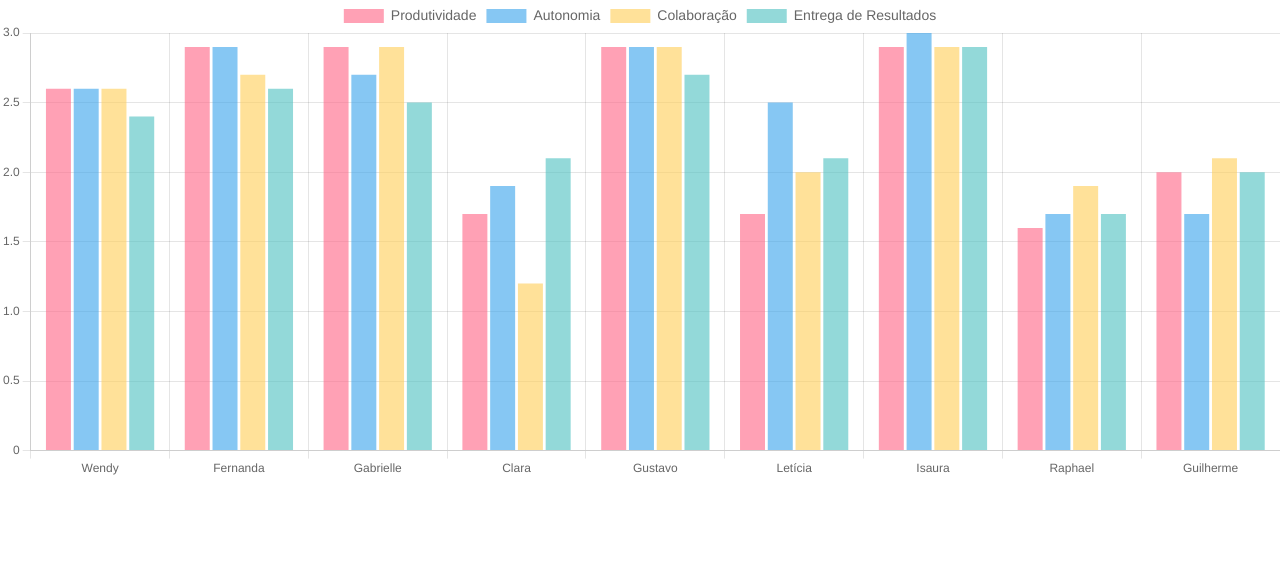
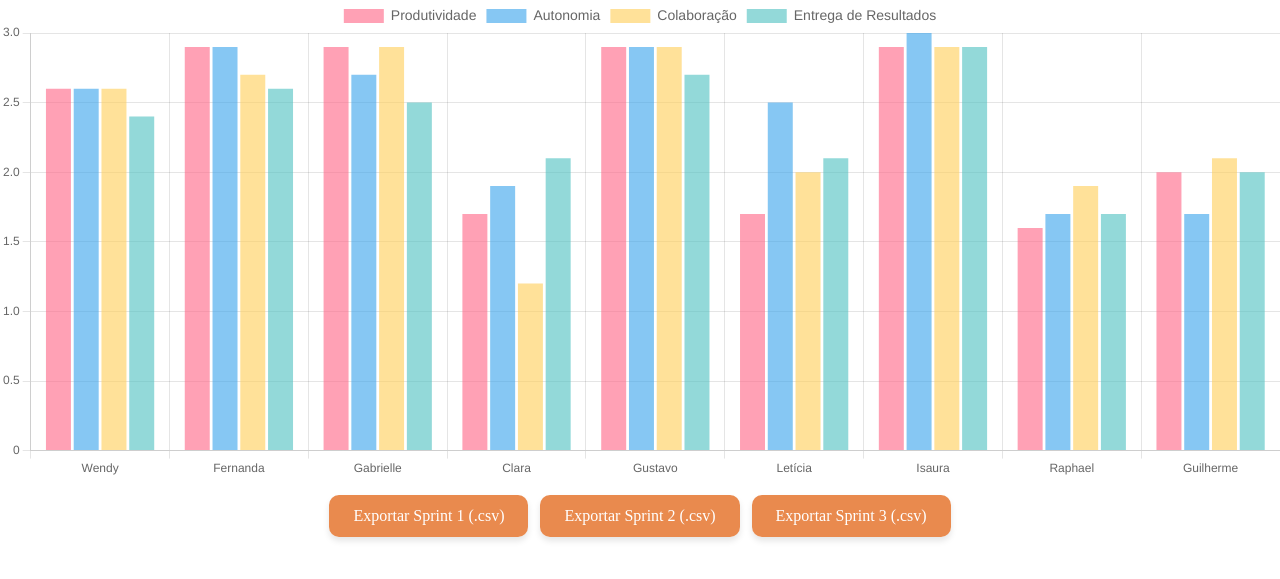
Before and after one commit to Gabrielle0905/API-1-Semestre, a Flask app: template src/templates/comparacao_sprint.html in a window 1280 px wide. Shown: the part 221-800 px from the top of the page. Run offline with Flask 3, Linux system fonts and the light colour scheme; the template is opened without the code that fills it, so the values that code supplies are empty; parts of the project's set-up code (start-up, migrations or seed data) failed here and were passed over; some web fonts are replaced.

Commit message:
FEAT - Adicionando exportação (.csv)
Adicionando a opção de exportar as notas da equipe no formato .csv

```diff
--- a/src/templates/comparacao_sprint.html
+++ b/src/templates/comparacao_sprint.html
@@ -31,6 +31,12 @@
     </div>
     <div id="grafico3" class="grafico-container">
         <canvas id="canvas3"></canvas>
+    </div>
+
+    <div class="botoes" style="text-align: center; margin-top: 1rem;">
+        <button onclick="exportarCSV('grafico1', dadosSprint1)">Exportar Sprint 1 (.csv)</button>
+        <button onclick="exportarCSV('grafico2', dadosSprint2)">Exportar Sprint 2 (.csv)</button>
+        <button onclick="exportarCSV('grafico3', dadosSprint3)">Exportar Sprint 3 (.csv)</button>
     </div>
 
     <script>
@@ -115,6 +121,25 @@
         document.querySelectorAll('.botoes button').forEach(btn => btn.classList.remove('ativo'));
         botao.classList.add('ativo');
     }
+    function exportarCSV(nomeArquivo, dados) {
+        const criterios = ["Wendy", "Fernanda", "Gabrielle", "Clara", "Gustavo", "Letícia", "Isaura", "Raphael", "Guilherme"];
+
+        let csv = 'Critério;' + dados.map(d => d.label).join(';') + '\n';
+
+        for (let i = 0; i < criterios.length; i++) {
+            let linha = [criterios[i]];
+            for (let j = 0; j < dados.length; j++) {
+                linha.push(dados[j].data[i]);
+            }
+            csv += linha.join(';') + '\n';
+        }
+
+        const blob = new Blob(["\uFEFF" + csv], { type: 'text/csv;charset=utf-8;' });
+        const link = document.createElement('a');
+        link.href = window.URL.createObjectURL(blob);
+        link.download = nomeArquivo + '.csv';
+        link.click();
+    }
 </script>
 </body>
 </html>
```
